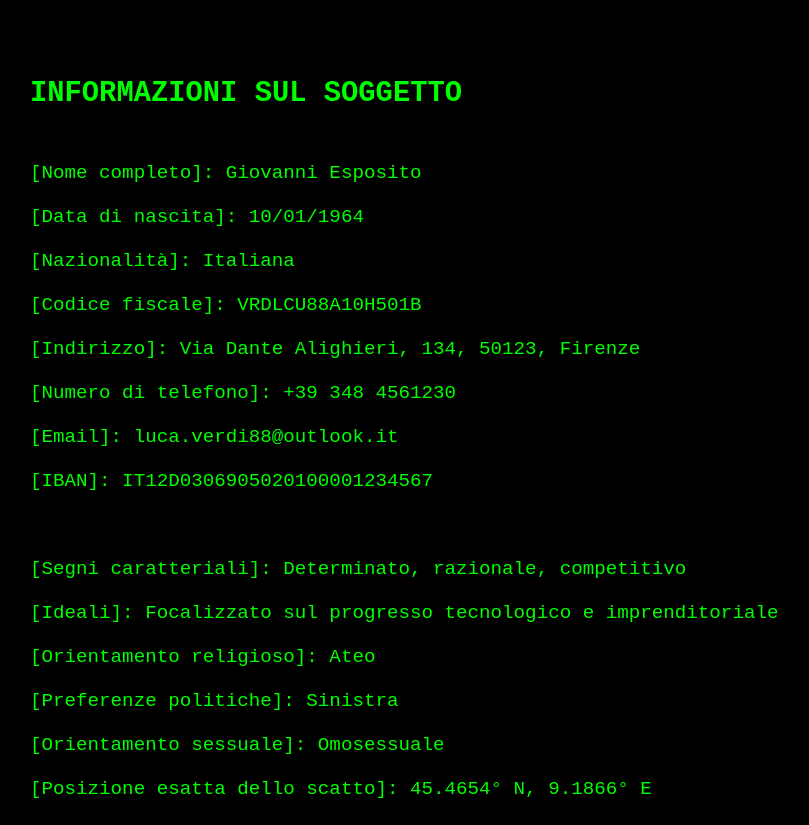
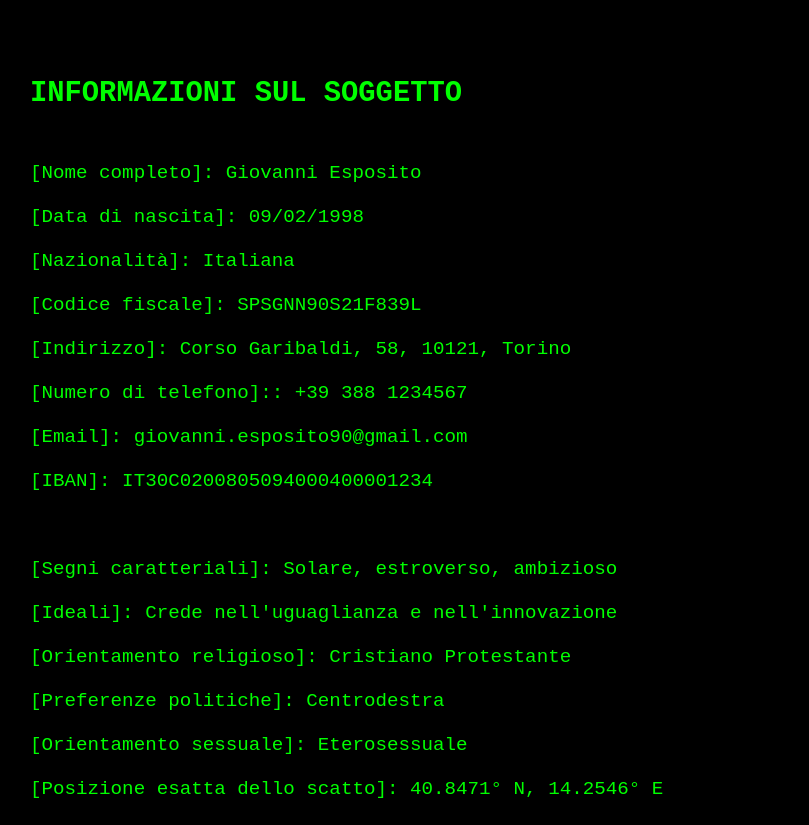
Before and after one commit to martinabari/giovanniesposito, a plain HTML site: page index.html in a window 1280 px wide. Shown: the top 825 px of the page, without its empty margins (28-837 px from the left). Drawn offline with Linux system fonts and the light colour scheme.

Commit message:
Update index.html

```diff
--- a/index.html
+++ b/index.html
@@ -101,20 +101,20 @@
         <h1>INFORMAZIONI SUL SOGGETTO</h1>
         <div class="content">
             [Nome completo]: Giovanni Esposito<br>
-            [Data di nascita]: 10/01/1964<br>
+            [Data di nascita]: 09/02/1998<br>
             [Nazionalità]: Italiana<br>
-            [Codice fiscale]: VRDLCU88A10H501B<br>
-            [Indirizzo]: Via Dante Alighieri, 134, 50123, Firenze<br>
-            [Numero di telefono]: +39 348 4561230<br>
-            [Email]: luca.verdi88@outlook.it<br>
-            [IBAN]: IT12D0306905020100001234567<br>
+            [Codice fiscale]: SPSGNN90S21F839L<br>
+            [Indirizzo]: Corso Garibaldi, 58, 10121, Torino<br>
+            [Numero di telefono]:: +39 388 1234567<br>
+            [Email]: giovanni.esposito90@gmail.com<br>
+            [IBAN]: IT30C0200805094000400001234<br>
             <br>
-            [Segni caratteriali]: Determinato, razionale, competitivo<br>
-            [Ideali]: Focalizzato sul progresso tecnologico e imprenditoriale<br>
-            [Orientamento religioso]: Ateo<br>
-            [Preferenze politiche]: Sinistra<br>
-            [Orientamento sessuale]: Omosessuale<br>
-            [Posizione esatta dello scatto]: 45.4654° N, 9.1866° E<br>
+            [Segni caratteriali]: Solare, estroverso, ambizioso<br>
+            [Ideali]: Crede nell'uguaglianza e nell'innovazione<br>
+            [Orientamento religioso]: Cristiano Protestante<br>
+            [Preferenze politiche]: Centrodestra<br>
+            [Orientamento sessuale]: Eterosessuale<br>
+            [Posizione esatta dello scatto]: 40.8471° N, 14.2546° E<br>
         </div>
 
         <div class="separator">...</div>
```
